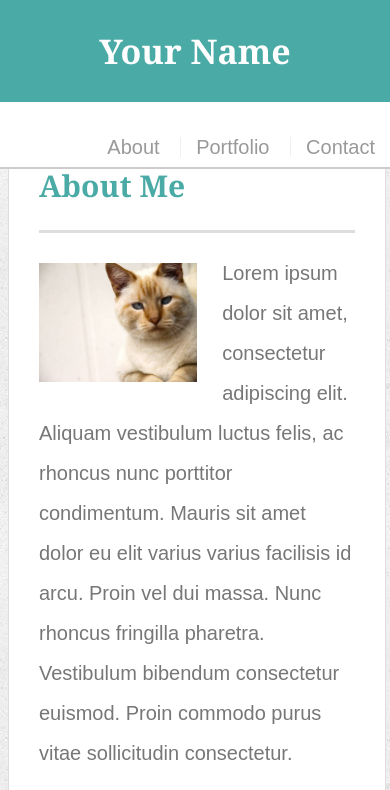
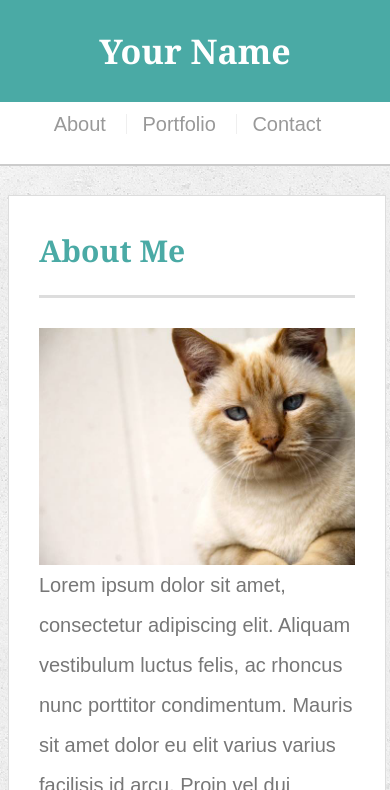
Before and after one commit to buchananc/Responsive-Portfolio, a plain HTML site: page index.html in a window 390 px wide. Shown: the top 790 px of the page. Drawn offline with Linux system fonts and the light colour scheme.

Commit message:
640 media query complete

```diff
--- a/assets/css/style.css
+++ b/assets/css/style.css
@@ -306,12 +306,19 @@ input[type=submit] {
     width: 100%;
   }
 
-  .nav {
+  nav {
     clear: both;
     width: 100%;
-    margin: 20px 10px;
+    margin: 2px 15px 20px 10px;
     text-align: center;
-    margin-right: 10px;
+    justify-content: space-between;
   }
 
+  .main-section {
+    margin-top: 65px;
+  }
+
+  .auth-image {
+    width: 100%;
+  }
 }
```
